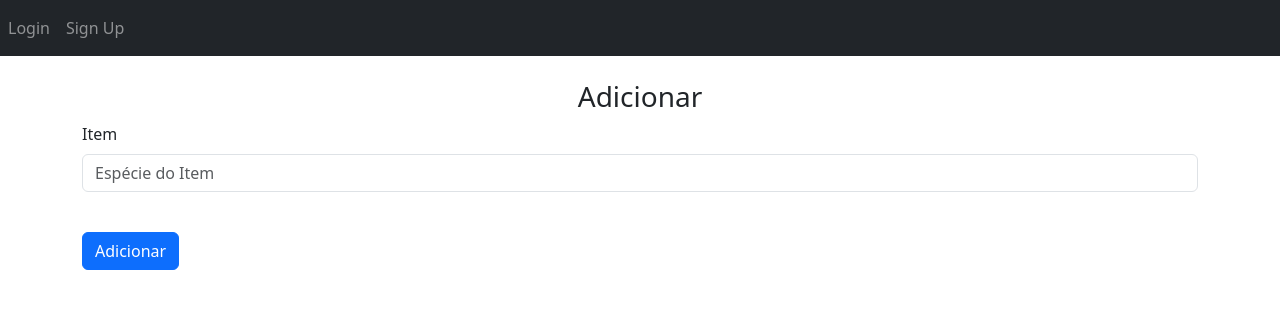
After one commit to gabrielhz/stock-manager, a Flask app: page /add-item in a window 1280 px wide. The commit adds this page. Shown: the top 309 px of the page. Run offline with Flask 3, Linux system fonts and the light colour scheme; some libraries are stand-ins or nearby versions.

Commit message:
Added add menu added fabricante and item add page modified fabricante database to use nome instead fabricante

```diff
--- a/website/models.py
+++ b/website/models.py
@@ -1,6 +1,7 @@
 from . import db
 from flask_login import UserMixin
 from sqlalchemy.sql import func
+
 
 class Patrimonio(db.Model):
     id = db.Column(db.Integer, primary_key=True)
@@ -12,9 +13,11 @@ class Patrimonio(db.Model):
     fabricante = db.relationship('Fabricante')
     date = db.Column(db.DateTime(timezone=True), default=func.now())
 
+
 class Fabricante(db.Model):
     id = db.Column(db.Integer, primary_key=True)
-    fabricante = db.Column(db.String(10000), unique=True)
+    nome = db.Column(db.String(10000), unique=True)
+
 
 class Item(db.Model):
     id = db.Column(db.Integer, primary_key=True)
--- /dev/null
+++ b/website/templates/add_item.html
@@ -0,0 +1,18 @@
+{% extends "base.html" %} {% block title %}Adicionar Item{% endblock %} {% block
+content %}
+<form method="POST">
+  <h3 align="center">Adicionar</h3>
+  <div class="form-group">
+    <label for="numeroPatrimonio">Item</label>
+    <input
+      type="text"
+      class="form-control"
+      id="tipoItem"
+      name="tipoItem"
+      placeholder="Espécie do Item"
+    />
+  </div>
+  <br />
+  <button type="submit" class="btn btn-primary">Adicionar</button>
+</form>
+{% endblock %}
--- a/website/templates/add_ti.html
+++ b/website/templates/add_ti.html
@@ -38,7 +38,7 @@
       name="fabricantePatrimonio"
     >
       {% for fabricante in fabricantes %}
-      <option value="{{ fabricante.id }}">{{ fabricante.fabricante }}</option>
+      <option value="{{ fabricante.id }}">{{ fabricante.nome }}</option>
       {% endfor %}
     </select>
   </div>
--- a/website/templates/base.html
+++ b/website/templates/base.html
@@ -39,7 +39,7 @@
           {% if user.is_authenticated %}
           <a class="nav-item nav-link" id="login" href="/">Home</a>
           <a class="nav-item nav-link" id="login" href="/logout">Logout</a>
-          <a class="nav-item nav-link" id="login" href="/add-ti">Adicionar</a>
+          <a class="nav-item nav-link" id="login" href="/add">Adicionar</a>
           {% else %}
           <a class="nav-item nav-link" id="login" href="/login">Login</a>
           <a class="nav-item nav-link" id="login" href="/sign-up">Sign Up</a>
--- a/website/templates/home.html
+++ b/website/templates/home.html
@@ -24,7 +24,7 @@
         </td>
         <td>{{ item.aquisicao }}</td>
         <td>{{ item.item.tipo }}</td>
-        <td>{{ item.fabricante.fabricante }}</td>
+        <td>{{ item.fabricante.nome }}</td>
         <td>
           <button
             type="button"
--- a/website/views.py
+++ b/website/views.py
@@ -28,6 +28,12 @@ def delete_patrimonio():
     return jsonify({})
 
 
+@views.route('/add')
+def add():
+
+    return render_template('add.html', user=current_user)
+
+
 @views.route('/add-ti', methods=['GET', 'POST'])
 def add_ti():
     items = Item.query.all()
@@ -38,8 +44,6 @@ def add_ti():
         dataPatrimonio = request.form.get('dataPatrimonio')
         tipoPatrimonio = request.form.get('tipoPatrimonio')
         fabricantePatrimonio = request.form.get('fabricantePatrimonio')
-
-
 
         patrimonio = Patrimonio.query.filter_by(
             numero_patrimonio=numeroPatrimonio).first()
@@ -54,6 +58,44 @@ def add_ti():
             return redirect(url_for('views.home'))
 
     return render_template('add_ti.html', user=current_user, items=items, fabricantes=fabricantes)
+
+
+@views.route('/add-item', methods=['GET', 'POST'])
+def add_item():
+    if request.method == 'POST':
+        tipoItem = request.form.get('tipoItem')
+
+        item = Item.query.filter_by(
+            tipo=tipoItem).first()
+        if item:
+            flash('Item já registrado!', category='error')
+        else:
+            new_item = Item(tipo=tipoItem)
+            db.session.add(new_item)
+            db.session.commit()
+            flash('Item Adicionado!', category='sucess')
+            return redirect(url_for('views.home'))
+
+    return render_template('add_item.html', user=current_user)
+
+
+@views.route('/add-fabricante', methods=['GET', 'POST'])
+def add_fabricante():
+    if request.method == 'POST':
+        nomeFabricante = request.form.get('nomeFabricante')
+
+        fabricante = Fabricante.query.filter_by(
+            nome=nomeFabricante).first()
+        if fabricante:
+            flash('Fabricante já registrado!', category='error')
+        else:
+            new_fabricante = Fabricante(nome=nomeFabricante)
+            db.session.add(new_fabricante)
+            db.session.commit()
+            flash('Item Adicionado!', category='sucess')
+            return redirect(url_for('views.home'))
+
+    return render_template('add_fabricante.html', user=current_user)
 
 
 @views.route('/item-info/<int:patrimonio_id>')
```
Also changed, not shown: website/templates/add.html (added, +34 -0 lines), website/templates/add_fabricante.html (added, +18 -0 lines).
